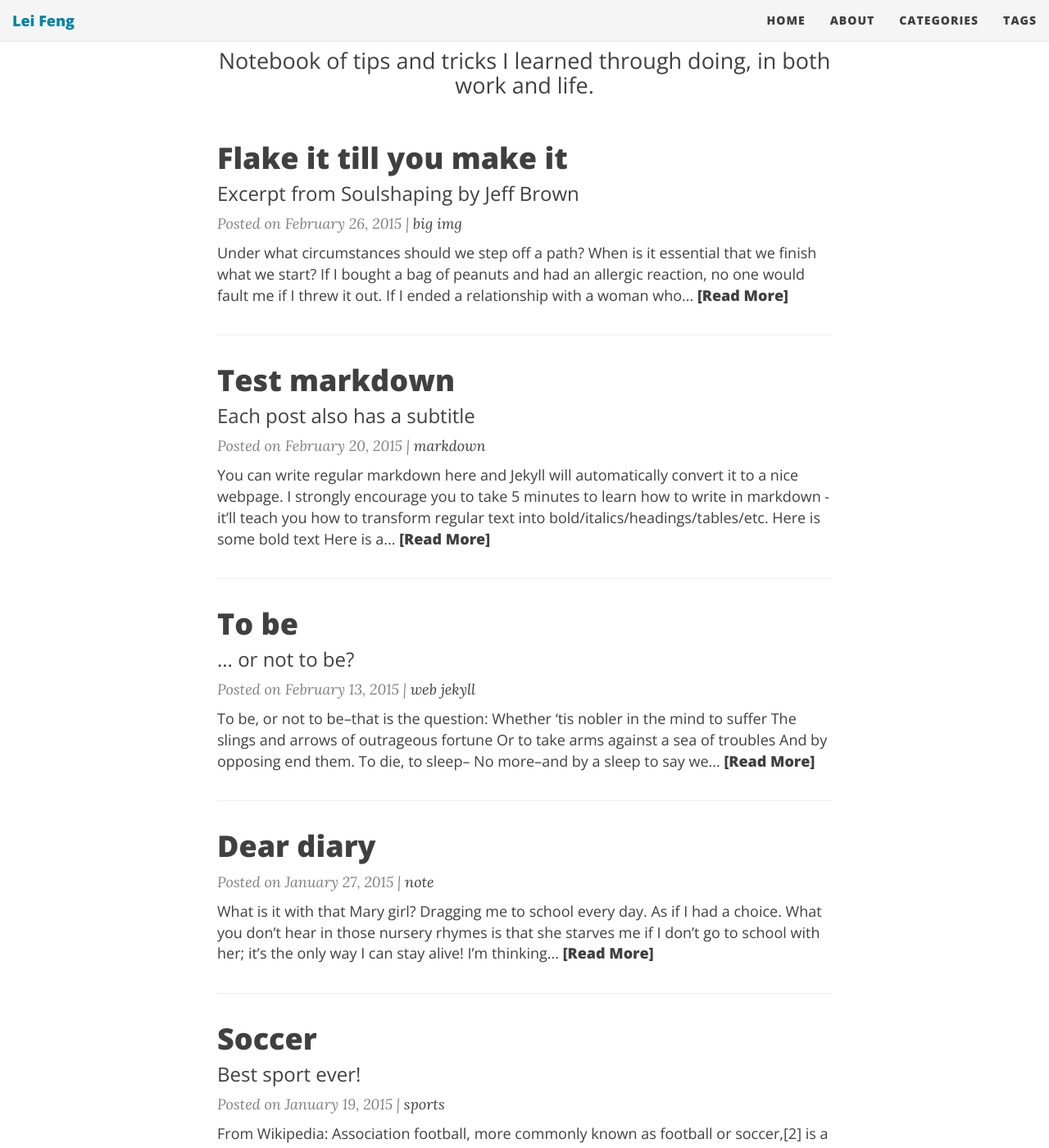
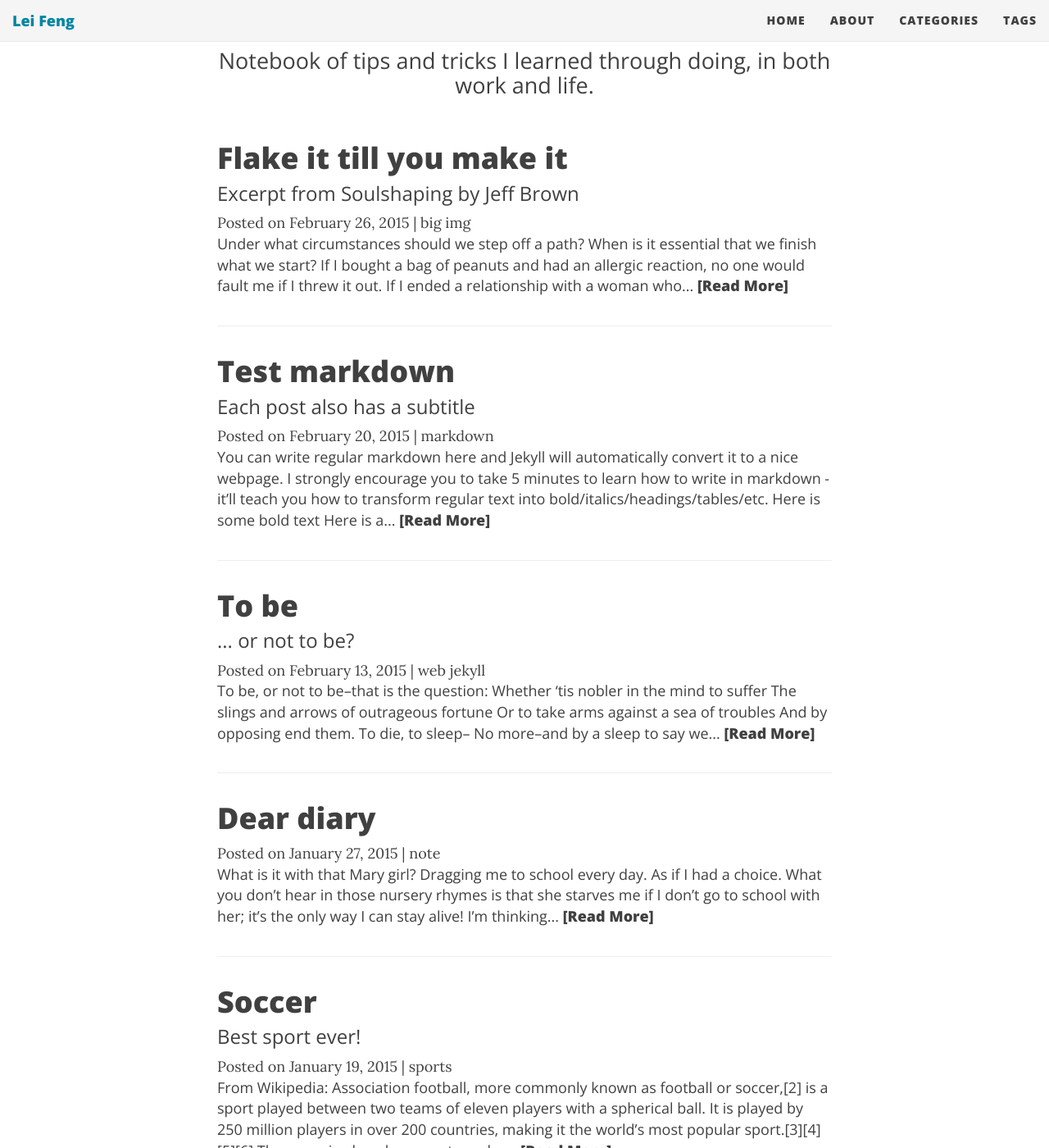
Before and after one commit to stonefl/stonefl.github.io, a Jekyll site: the page built from index.html, in a window 1280 px wide and 1400 px high, scrolled down 193 px. Shown: the whole window at 82% size. Built offline with Jekyll 4.4.1, drawn with Linux system fonts in a browser that asks for light colours; nearby versions of some CDN libraries; the list of posts is cut into pages by our own code.

Commit message:
Update index.html

```diff
--- a/index.html
+++ b/index.html
@@ -17,14 +17,13 @@
 	  {% endif %}
     </a>
 
-    <p class="post-meta">
-      Posted on {{ post.date | date: "%B %-d, %Y" }}
-       {% if post.tags %} |
+    <span class="post-date"> Posted on {{ post.date | date: "%B %-d, %Y" }} </span>
+    {% if post.tags %} |
 	 {% for tag in post.tags %}
     		<a href="{{ site.baseurl }}{{ site.tag_page }}#{{ tag | slugify }}" class="post-tag">{{ tag }}</a>
     	{% endfor %}
-       {% endif %}
-    </p>
+     {% endif %}
+
 
     <div class="post-entry">
       {{ post.content | strip_html | xml_escape | truncatewords: 50 }}
```
